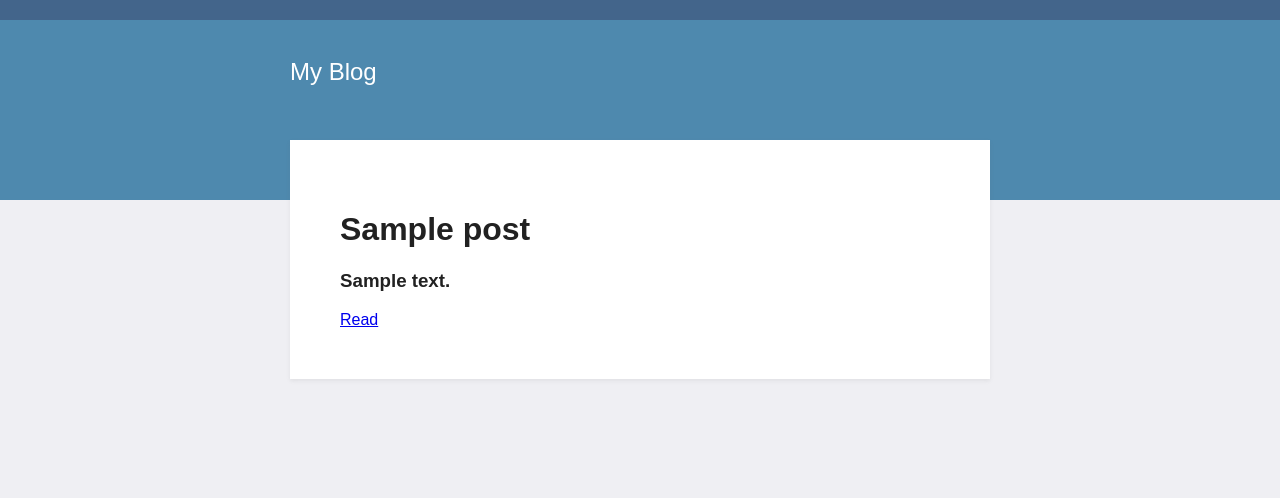
After one commit to shaikat17/Python_Flask, a Flask app: template Flask_Template_jinja/templates/blog.html in a window 1280 px wide. The commit adds this page. Shown: the top 498 px of the page. Run offline with Flask 2, Linux system fonts and the light colour scheme; the template is opened without the code that fills it: most values are stand-ins (such as "Sample title", 1, 10 or a date in 2020).

Commit message:
simple blog project

```diff
--- /dev/null
+++ b/Flask_Template_jinja/static/style.css
@@ -0,0 +1,71 @@
+body{
+ background: #efeff3;
+ margin: 0;
+ font-family: 'Raleway', sans-serif;
+ -webkit-font-smoothing: antialiased;
+  color:#212121;
+}
+.wrapper{
+  position: relative;
+  clear:both;
+  margin: 0 auto 75px auto;
+  width: 100%;
+  overflow: hidden;
+}
+.top{
+  background: #4e89ae;
+  height: 180px;
+  border-top: 20px solid #43658b;
+}
+
+.top .title {
+  width: 700px;
+  margin: 38px auto 0 auto;
+}
+
+.title h1 {
+  font-size:24px;
+  color:#FFF;
+  font-weight:500;
+}
+
+.content{
+    margin: -80px auto 100px;
+  padding-bottom: 20px;
+}
+
+.card{
+  position: relative;
+  background: #fff;
+  padding:50px;
+  width: 600px;
+  margin: 20px auto 0 auto;
+  box-shadow: 0 2px 4px rgba(100,100,100,.1);
+}
+
+.card h2 {
+  font-size:21px;
+  font-weight:500;
+}
+
+.card h2 a {
+  color:#CC0000;
+  text-decoration:none;
+}
+
+.card .text {
+  color:#212121;
+  margin-top:20px;
+  font-size:15px;
+  line-height:22px;
+}
+
+footer {
+  position: fixed;
+  left: 0;
+  bottom: 0;
+  width: 100%;
+  background-color: #43658b;
+  color: white;
+  text-align: center;
+}
--- /dev/null
+++ b/Flask_Template_jinja/templates/blog.html
@@ -0,0 +1,26 @@
+<!DOCTYPE html>
+<html lang="en">
+<head>
+    <meta charset="UTF-8">
+    <meta http-equiv="X-UA-Compatible" content="IE=edge">
+    <meta name="viewport" content="width=device-width, initial-scale=1.0">
+    <link rel="stylesheet" href="../static/style.css">
+    <title>Blog</title>
+</head>
+<body>
+    <div class="wrapper">
+    <div class="top">
+        <div class="title"><h1>My Blog</h1></div>
+    </div>
+    {% for post in posts%}
+    <div class="content">
+        <div class="card ">
+        <h1>{{ post.get('title') }}</h1>
+        <h3>{{ post.get('body') }}</h3>
+        <a href="{{ url_for('show_post', index=post.id) }}">Read</a>
+        </div>
+    </div>
+    {% endfor %}
+</div>
+</body>
+</html>
--- a/Flask_Template_jinja/templates/index.html
+++ b/Flask_Template_jinja/templates/index.html
@@ -4,6 +4,7 @@
     <meta charset="UTF-8">
     <meta http-equiv="X-UA-Compatible" content="IE=edge">
     <meta name="viewport" content="width=device-width, initial-scale=1.0">
+    <link rel="stylesheet" href="static/style.css">
     <title>Jinja Templating</title>
 </head>
 <body>
```
Also changed, not shown: Flask_Template_jinja/server.py (+18 -1 lines), Flask_Template_jinja/templates/post.html (added, +23 -0 lines).
